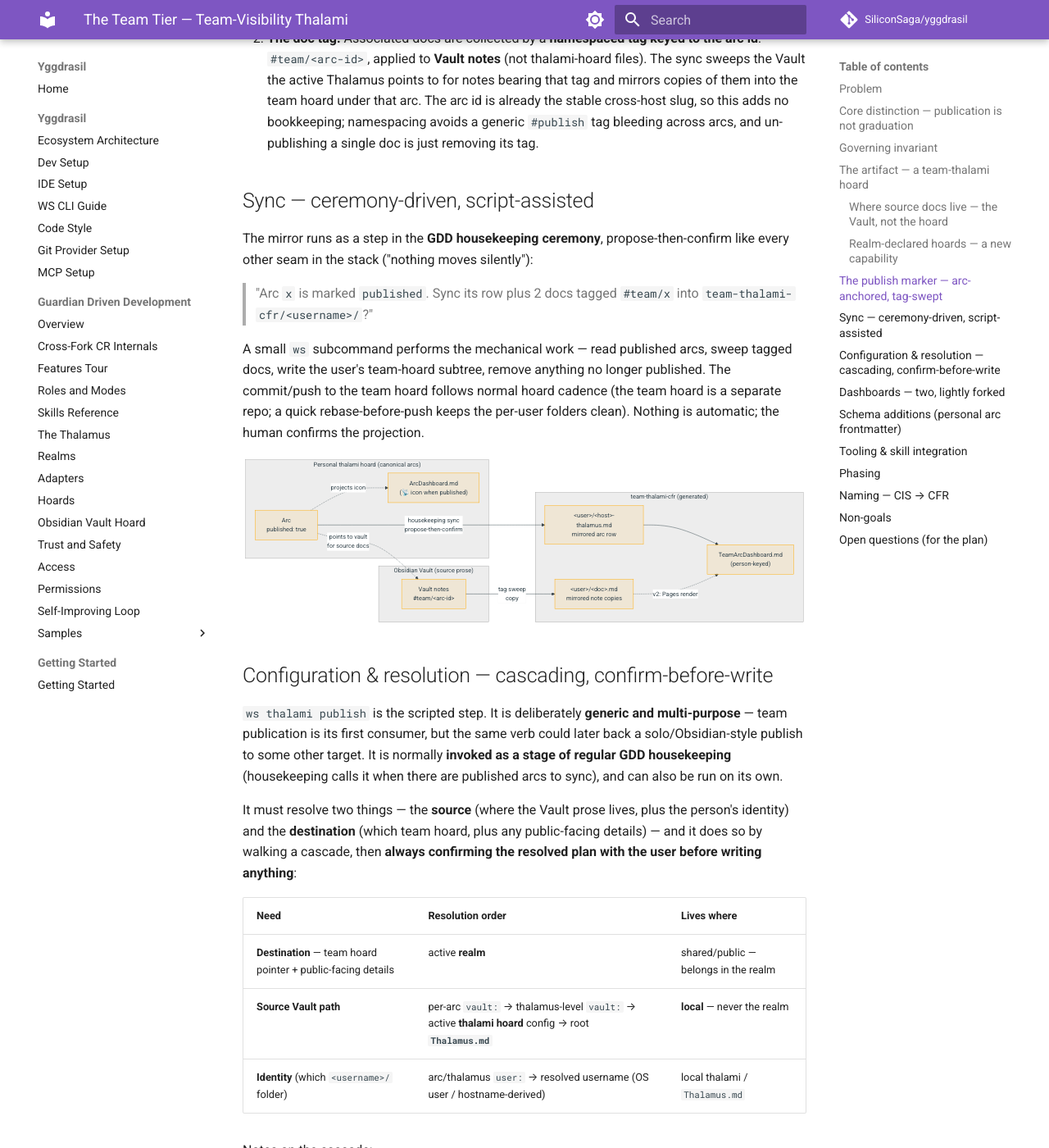
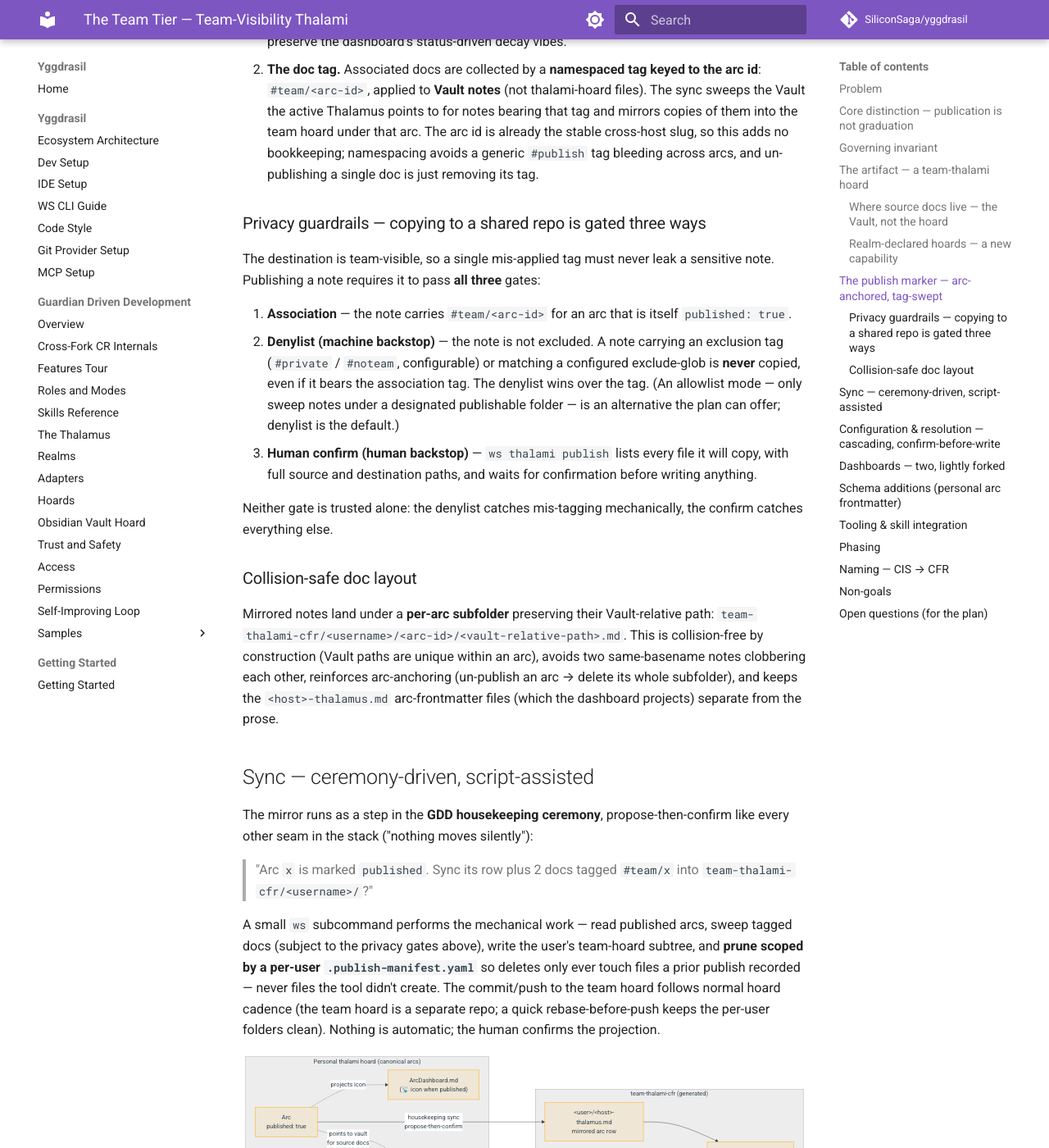
Before and after one commit to SiliconSaga/yggdrasil, an MkDocs documentation site: the page built from docs/plans/2026-06-01-team-thalami-tier-design.md, in a window 1280 px wide and 1400 px high, scrolled down 2618 px. Shown: the whole window at 82% size. Built offline with MkDocs 1.6.1 and Material for MkDocs 9.7.7, drawn with Linux system fonts in a browser that asks for light colours; comment, search, counter and statistics services are not loaded; some of the changed text lies outside the part shown.

Commit message:
docs(gdd): add privacy/collision/prune guardrails to team-thalami design
Address local CodeRabbit review of the team-thalami tier design:

- Privacy: publishing a Vault note is now gated three ways (association tag +
  machine denylist + human confirm) so a mis-applied tag can't leak a note
  into the shared repo.
- Collisions: mirrored notes land under per-arc subfolders preserving their
  Vault-relative path, instead of a flat <username>/<doc>.md that could clobber
  same-basename notes.
- Pruning: deletes are scoped by a per-user .publish-manifest.yaml so the tool
  only ever removes files a prior publish wrote.

Plan 1's README layout is updated to match. The denylist + manifest are
publish-engine concerns implemented in Plan 2; specified here so Plan 2 picks
them up.

Co-Authored-By: Claude Opus 4.7 <noreply@anthropic.com>

````diff
--- a/docs/plans/2026-06-01-team-thalami-tier-design.md
+++ b/docs/plans/2026-06-01-team-thalami-tier-design.md
@@ -31,7 +31,9 @@ team-thalami-cfr/
   README.md                    # one-time Obsidian + Dataview/Meta Bind setup, sync model, conventions
   <username>/                  # one folder per teammate — the ONLY place that user's sync writes
     <host>-thalamus.md         # mirrored arc frontmatter for that user/host (per-host retained)
-    <doc>.md                   # mirrored COPIES of Vault notes tagged for this user's arcs
+    <arc-id>/                  # one subfolder per published arc (collision-safe + prune-safe)
+      <vault-relative-path>.md # mirrored COPIES of that arc's tagged Vault notes
+    .publish-manifest.yaml     # records the files this user's last publish wrote (scopes pruning)
     ...
 ```
 
@@ -54,13 +56,27 @@ Two things make an arc publishable:
 1. **The flag.** The arc frontmatter gains `published: true`. This is a *flag*, orthogonal to `status` — a published arc keeps its real lifecycle status (`active`/`review`/…). It is deliberately **not** a new `status` value, both to avoid colliding with the existing terminal `promoted` status and to preserve the dashboard's status-driven decay vibes.
 2. **The doc tag.** Associated docs are collected by a **namespaced tag keyed to the arc id**: `#team/<arc-id>`, applied to **Vault notes** (not thalami-hoard files). The sync sweeps the Vault the active Thalamus points to for notes bearing that tag and mirrors copies of them into the team hoard under that arc. The arc id is already the stable cross-host slug, so this adds no bookkeeping; namespacing avoids a generic `#publish` tag bleeding across arcs, and un-publishing a single doc is just removing its tag.
 
+### Privacy guardrails — copying to a shared repo is gated three ways
+
+The destination is team-visible, so a single mis-applied tag must never leak a sensitive note. Publishing a note requires it to pass **all three** gates:
+
+1. **Association** — the note carries `#team/<arc-id>` for an arc that is itself `published: true`.
+2. **Denylist (machine backstop)** — the note is not excluded. A note carrying an exclusion tag (`#private` / `#noteam`, configurable) or matching a configured exclude-glob is **never** copied, even if it bears the association tag. The denylist wins over the tag. (An allowlist mode — only sweep notes under a designated publishable folder — is an alternative the plan can offer; denylist is the default.)
+3. **Human confirm (human backstop)** — `ws thalami publish` lists every file it will copy, with full source and destination paths, and waits for confirmation before writing anything.
+
+Neither gate is trusted alone: the denylist catches mis-tagging mechanically, the confirm catches everything else.
+
+### Collision-safe doc layout
+
+Mirrored notes land under a **per-arc subfolder** preserving their Vault-relative path: `team-thalami-cfr/<username>/<arc-id>/<vault-relative-path>.md`. This is collision-free by construction (Vault paths are unique within an arc), avoids two same-basename notes clobbering each other, reinforces arc-anchoring (un-publish an arc → delete its whole subfolder), and keeps the `<host>-thalamus.md` arc-frontmatter files (which the dashboard projects) separate from the prose.
+
 ## Sync — ceremony-driven, script-assisted
 
 The mirror runs as a step in the **GDD housekeeping ceremony**, propose-then-confirm like every other seam in the stack ("nothing moves silently"):
 
 > "Arc `x` is marked `published`. Sync its row plus 2 docs tagged `#team/x` into `team-thalami-cfr/<username>/`?"
 
-A small `ws` subcommand performs the mechanical work — read published arcs, sweep tagged docs, write the user's team-hoard subtree, remove anything no longer published. The commit/push to the team hoard follows normal hoard cadence (the team hoard is a separate repo; a quick rebase-before-push keeps the per-user folders clean). Nothing is automatic; the human confirms the projection.
+A small `ws` subcommand performs the mechanical work — read published arcs, sweep tagged docs (subject to the privacy gates above), write the user's team-hoard subtree, and **prune scoped by a per-user `.publish-manifest.yaml`** so deletes only ever touch files a prior publish recorded — never files the tool didn't create. The commit/push to the team hoard follows normal hoard cadence (the team hoard is a separate repo; a quick rebase-before-push keeps the per-user folders clean). Nothing is automatic; the human confirms the projection.
 
 ```mermaid
 flowchart LR
@@ -143,7 +159,7 @@ No change to the lifecycle `status` enum. `published` defaults to absent/false.
 - **`templates/hoards/team-thalami/`** — new flavor: `README.md`, `TeamArcDashboard.md`, an example `<username>/` subtree, and a **commented/deferred** `.gitlab-ci.yml` stub (Pages, v2).
 - **`templates/hoards/thalami/`** — additive: document the `published` flag and `#team/<arc-id>` convention; add the conditional `📡` to `ArcDashboard.md`.
 - **`gdd-housekeeping` skill** — invoke `ws thalami publish` as a stage when there are published arcs to sync (propose-then-confirm). Distinct from the **scribe** Vault↔Thalami housekeeping: team-publish *consumes* the Vault's current state, it does not move content between Vault and Thalamus.
-- **`ws thalami publish`** — generic, multi-purpose publish verb (team publication is its first consumer). Mechanical work: resolve source/destination/identity via the cascade above, confirm with the user, then read published arcs (thalami hoard / `Thalamus.md`), sweep the resolved Vault for notes tagged `#team/<arc-id>`, mirror the arc row + note copies into the user's team-hoard subtree, and prune anything no longer published. Runnable standalone or as a housekeeping stage.
+- **`ws thalami publish`** — generic, multi-purpose publish verb (team publication is its first consumer). Mechanical work: resolve source/destination/identity via the cascade above, confirm with the user, then read published arcs (thalami hoard / `Thalamus.md`), sweep the resolved Vault for notes tagged `#team/<arc-id>` that pass the privacy gates, mirror the arc row + note copies into the user's team-hoard subtree (per-arc subfolders), and prune via the per-user `.publish-manifest.yaml` (deletes limited to files a prior publish wrote). Runnable standalone or as a housekeeping stage.
 - **Realm** — declare the team hoard pointer; a clone flow for teammates.
 - **Docs** — extend [`organization-stack.md`](../gdd/organization-stack.md) with the Team tier and the publication-vs-graduation distinction; cross-link from [`thalamus.md`](../gdd/thalamus.md).
 
````
Also changed, not shown: docs/plans/2026-06-01-team-thalami-foundation-plan.md (+4 -2 lines).
